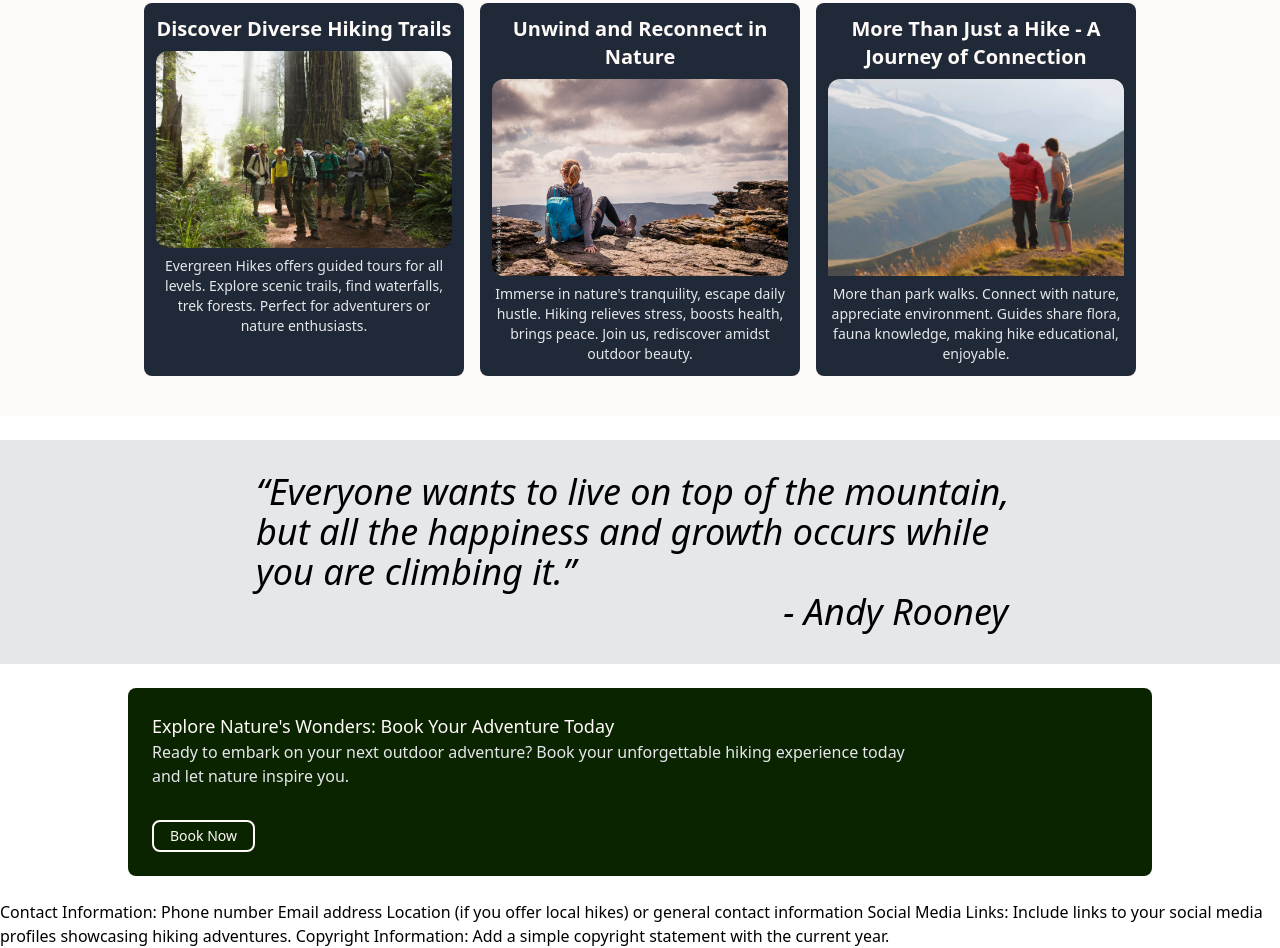
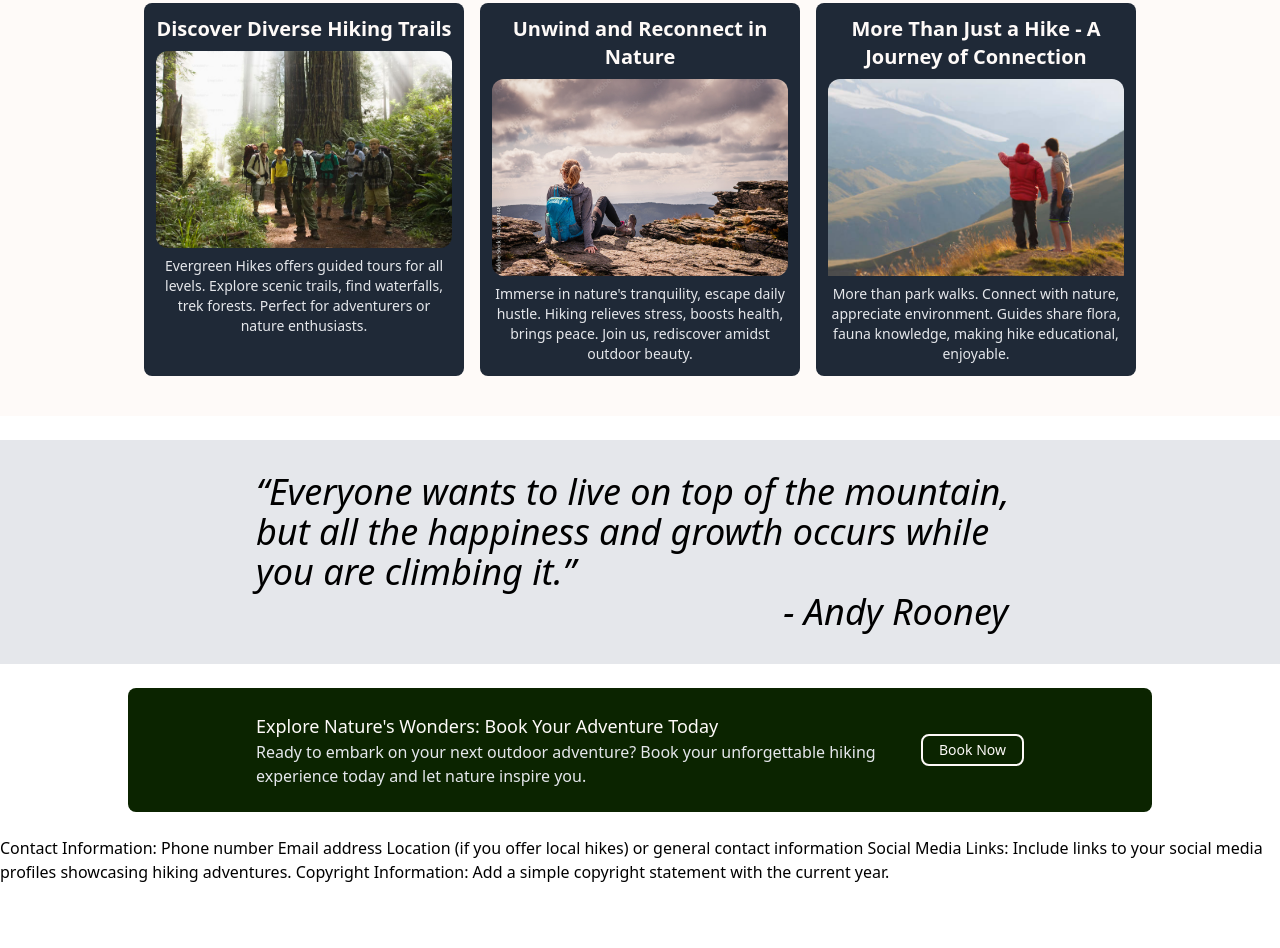
Before and after one commit to izik-adio/Evergreen-Hikes, a website: page build/index.html in a window 1280 px wide. Shown: the part 630-1578 px from the top of the page. After the commit the page ends 1514 px from the top, so only its background shows below. Drawn offline with Linux system fonts and the light colour scheme.

Commit message:
feat: Add responsive styles for desktop
Adds responsive styles for desktop, including rounded corners, nowrap flex, and smooth scrolling.

```diff
--- a/build/index.html
+++ b/build/index.html
@@ -140,10 +140,10 @@
 
       <section
         id="book"
-        class="bg-btnC mx-auto my-6 max-w-screen-lg p-6 rounded-lg"
+        class="bg-btnC mx-auto my-6 max-w-screen-lg p-6 lg:rounded-lg"
       >
         <div
-          class="max-w-screen-md flex flex-wrap items-center gap-8 justify-between"
+          class="max-w-screen-md flex mx-auto flex-wrap sm:flex-nowrap flex-auto items-center gap-8 justify-between"
         >
           <div class="">
             <h2 class="text-textC font-medium text-lg">
```
Also changed, not shown: build/css/style.css.
